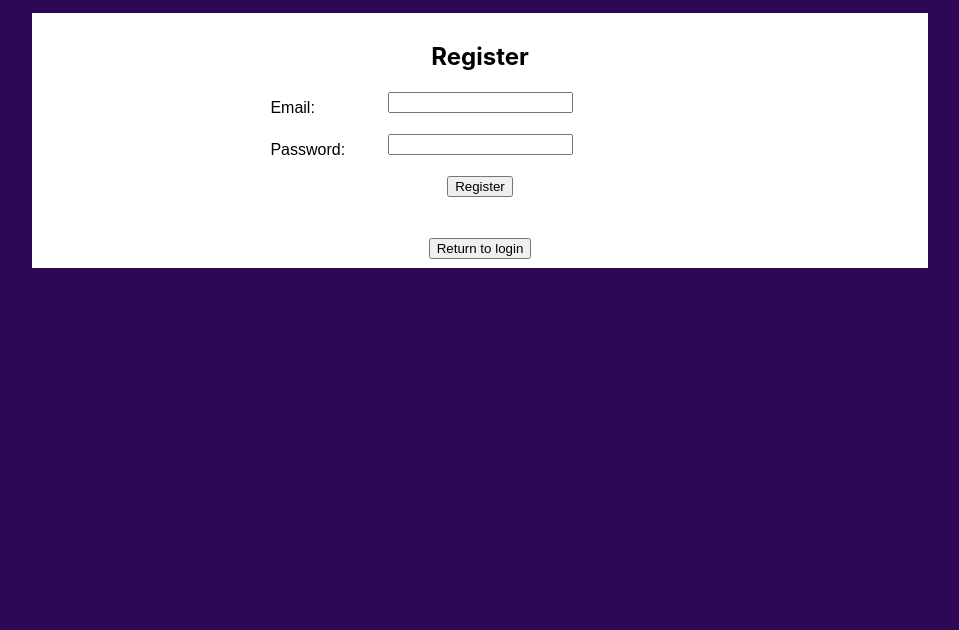
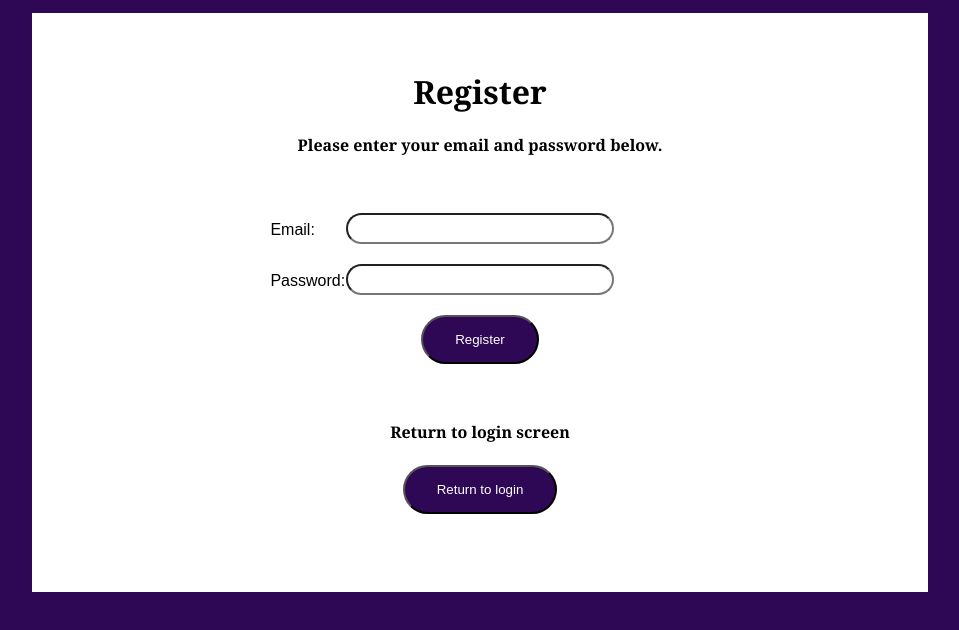
Before and after one commit to RyanG91/posts-frontend, a React (Create React App) app: page /register in a window 1280 px wide. Shown: the top 630 px of the page, without its empty margins (160-1119 px from the left). Built offline with nearby package versions, Linux system fonts and the light colour scheme.

Commit message:
Added styling to register screen and fixed textarea

```diff
--- a/src/components/NewPost.js
+++ b/src/components/NewPost.js
@@ -6,9 +6,9 @@ export default function NewPost({ addPosts, updateNewPostTitle, updateNewPostBod
     <div className="newPost">
       <h2 className="mainTitle">New Post</h2>
       <form onSubmit={addPosts}>
-        <label>Title: </label><br /><input className="titleBox" type="text" name="title" placeholder="Title of your content" onChange={updateNewPostTitle} /><br />
+        <label>Title: </label><br /><input className="titleBox" type="text" name="title" placeholder="What is on your mind" onChange={updateNewPostTitle} /><br />
         <br />
-        <label>Content: </label><br /><textarea maxLength="500" className="contentBox" type="text" name="content" placeholder="What's on your mind" onChange={updateNewPostBody} /><br />
+        <label>Content: </label><br /><textarea maxLength="500" className="contentBox" type="text" name="content" placeholder="500 characters max" onChange={updateNewPostBody} /><br />
         <br />
         <button className="createPost" type="submit">Create</button>
       </form>
--- a/src/components/Register.js
+++ b/src/components/Register.js
@@ -1,30 +1,33 @@
 import React from "react"
 import { Link } from 'react-router-dom'
+import '../styles/Register.css'
 
 export default ({ handleRegister, registerSuccess, registerError, backToLogin }) => (
-      <div>
-        <h2>Register</h2>
+      <div className="registerBackground">
+        <h1 className="registerTitle">Register</h1>
+        <h4 className="registerTitle">Please enter your email and password below.</h4>
+        <br />
 
         {/* Registers a new user with the handleRegister function */}
-        <form onSubmit={handleRegister}>
+        <form className="registerForm" onSubmit={handleRegister}>
           { registerSuccess && <p>{ registerSuccess }</p> }
           { registerError && <p>{ registerError }</p> }
           <label className="info">Email: </label>
-          <input type="email" name="email" />
+          <input className="registerInformation" type="email" name="email" />
           <br />
           <br />
           <label className="info">Password: </label>
-          <input type="password" name="password" />
+          <input className="registerInformation" type="password" name="password" />
           <br />
           <br />
-          <button type="submit">Register</button>
+          <button className="registerButton" type="submit">Register</button>
         </form>
-        <br />
         <br />
 
         {/* Navigates back to the Login page */}
+        <h4 className="registerTitle">Return to login screen</h4>
         <Link to="/login">
-          <button type="button" onClick={backToLogin}>
+          <button className="registerButton" type="button" onClick={backToLogin}>
             Return to login
           </button>
         </Link>
--- a/src/styles/NewPost.css
+++ b/src/styles/NewPost.css
@@ -34,6 +34,10 @@
 .contentBox {
   /* resize: vertical; */
   width: 40%;
+  max-width:90%;
+  min-width:30%;
   height: 60px;
+  min-height:50px;
+  max-height:200px;
   border-color: #9B30FF;
 }
--- /dev/null
+++ b/src/styles/Register.css
@@ -0,0 +1,39 @@
+.registerBackground {
+  /* padding-top: 10%; */
+  /* padding-bottom: 11.3%; */
+  background-color: white;
+  padding-top: 3%;
+  padding-bottom: 7.9%;
+}
+
+.registerForm {
+  padding-top: 5%;
+  padding: 16px;
+}
+
+.registerTitle {
+  font-family: Georgia, 'Times New Roman', Times, serif;
+}
+
+.registerInformation {
+  border-collapse: separate;
+  border-radius: 28px;
+  outline: 0;
+  width: 30%;
+  padding: 6px 5px;
+}
+
+.registerButton {
+  /* border: none; */
+  border-radius: 28px;
+  padding: 15px 32px;
+  background-color: #2E0854;
+  color: white;
+  font-family: Arial, Helvetica, sans-serif;
+  transition-duration: 0.4s;
+  outline: 0;
+}
+
+.registerButton:hover {
+  background-color: #9B30FF;
+}
```
